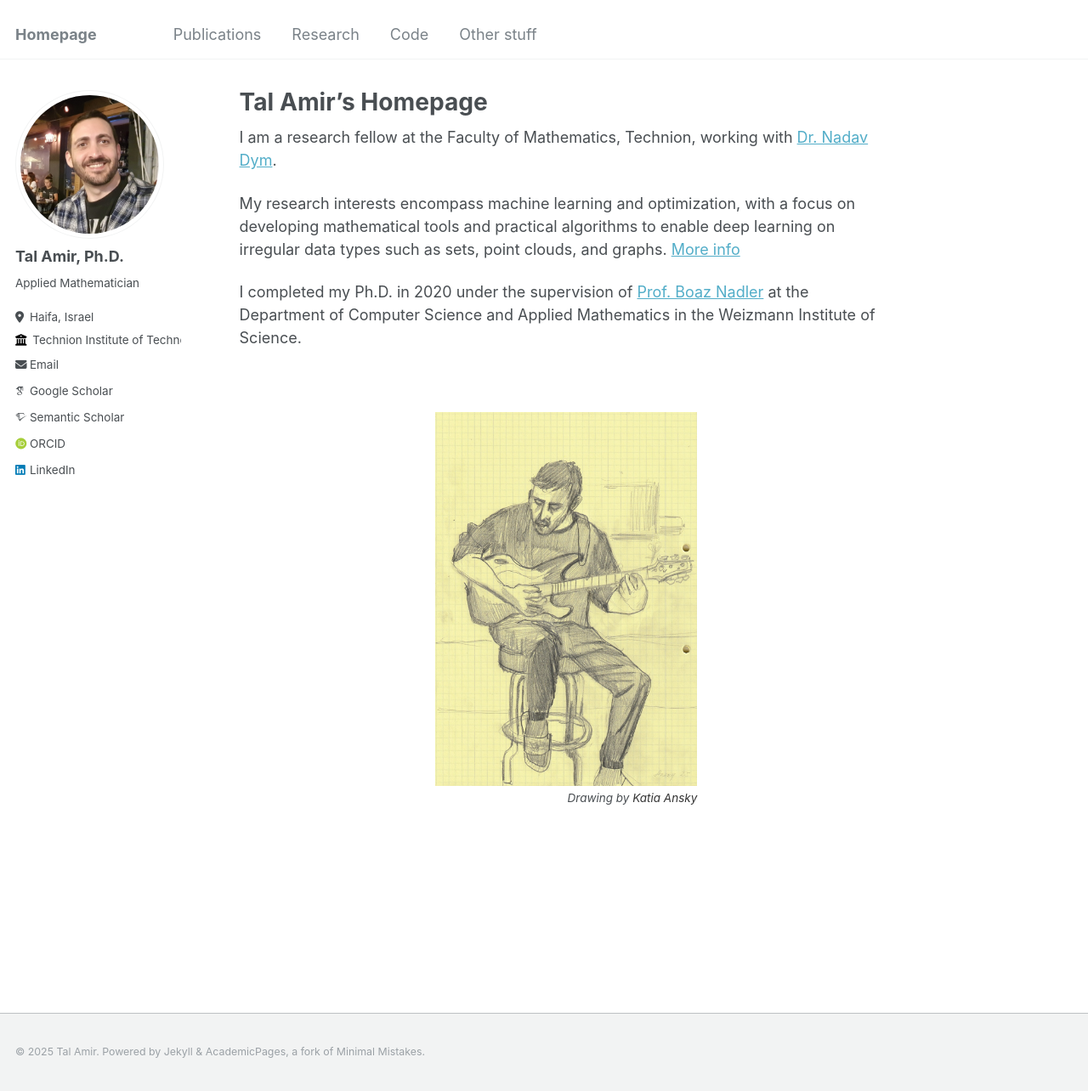
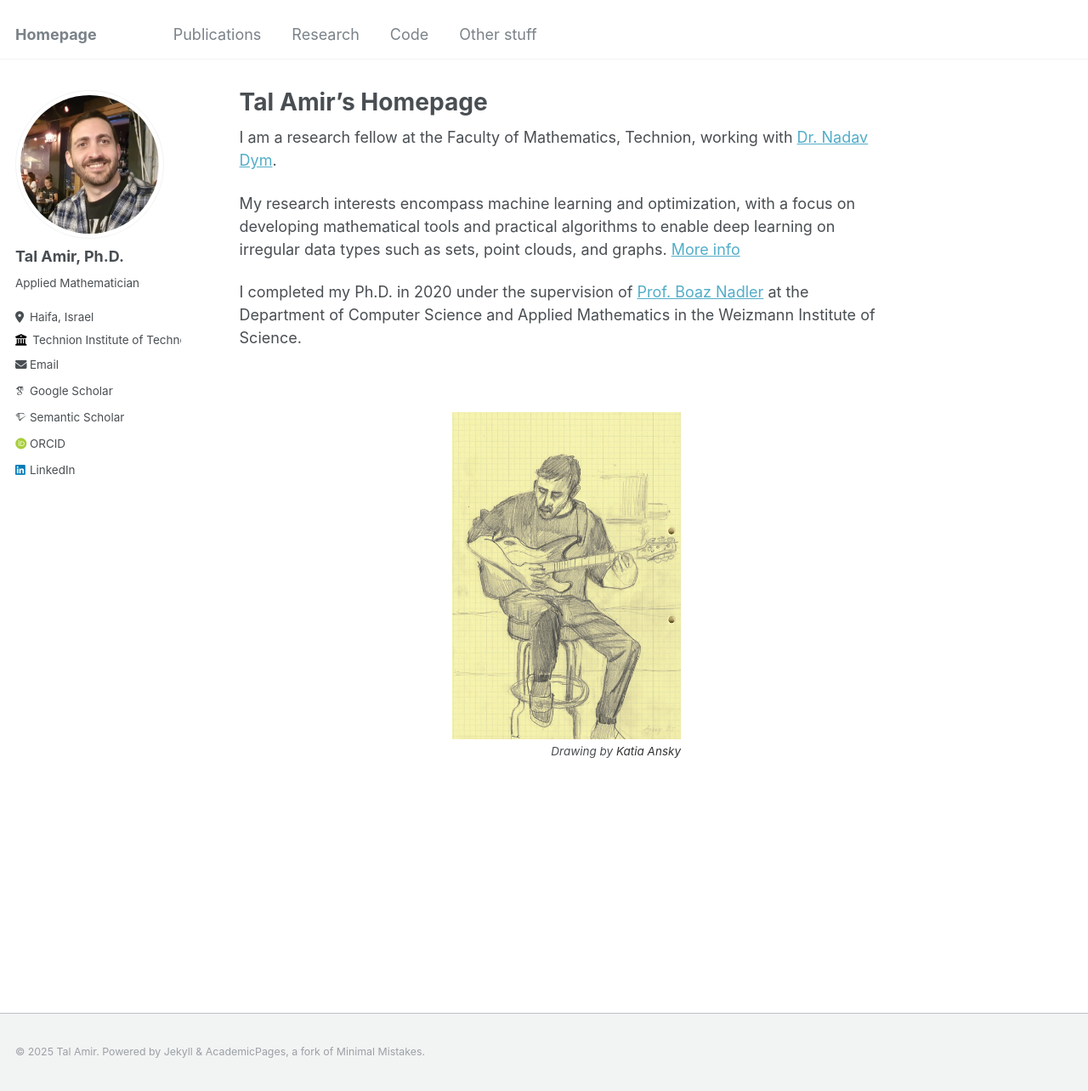
Before and after one commit to tal-amir/tal-amir.github.io, a Jekyll site: the page built from _pages/about.md, in a window 1280 px wide and 1284 px high. Shown: the whole window at 85% size. Built offline with Jekyll 4.4.1, drawn with Linux system fonts in a browser that asks for light colours; some web fonts are replaced.

Commit message:
Update about.md

```diff
--- a/_pages/about.md
+++ b/_pages/about.md
@@ -15,7 +15,7 @@ I completed my Ph.D. in 2020 under the supervision of [Prof. Boaz Nadler](https:
 
 <br>
 
-<div style="width: 40%; margin: 0 auto;">
+<div style="width: 35%; margin: 0 auto;">
   <a href="https://www.instagram.com/katia.ansky/" target="_blank">
     <img src="/images/Katia - Tal playing guitar.jpg" alt="Drawing of me playing guitar" style="display: block; margin: 0 auto; width: 100%; height: auto;">
   </a>
```
